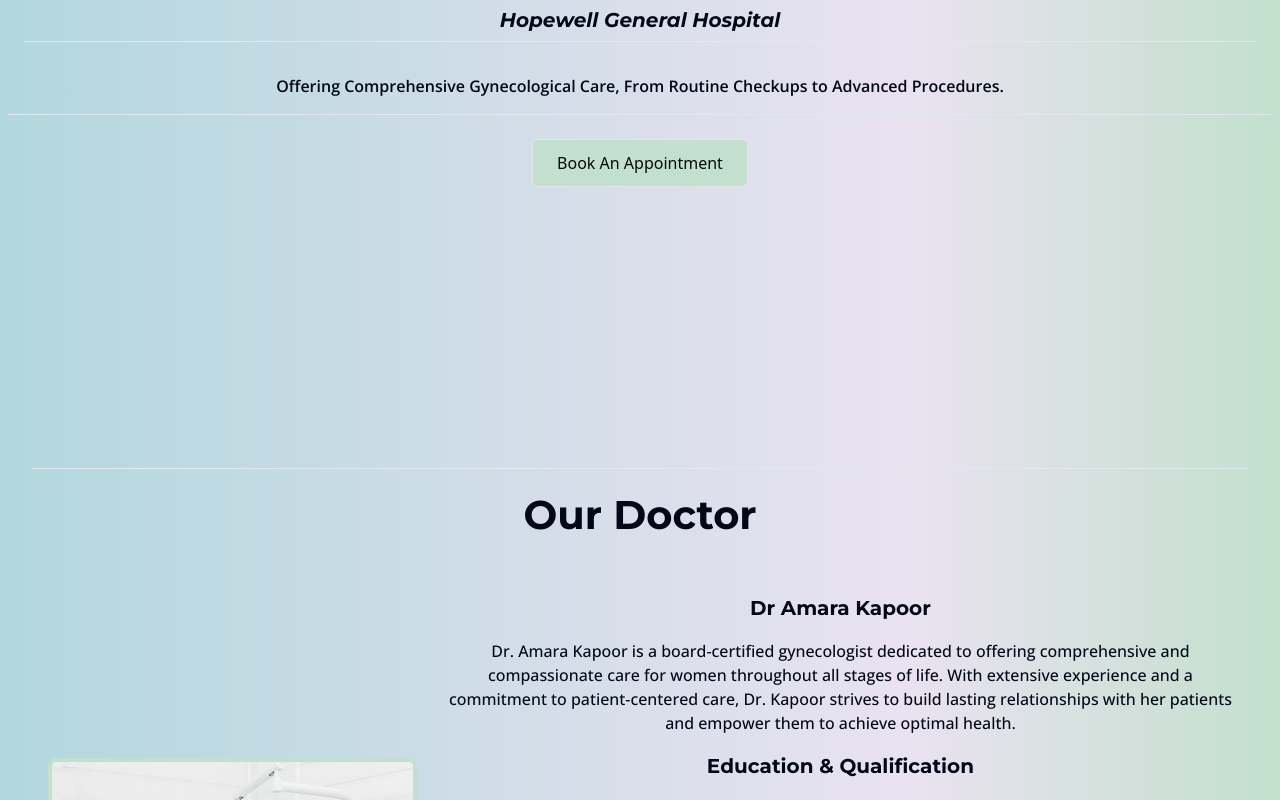
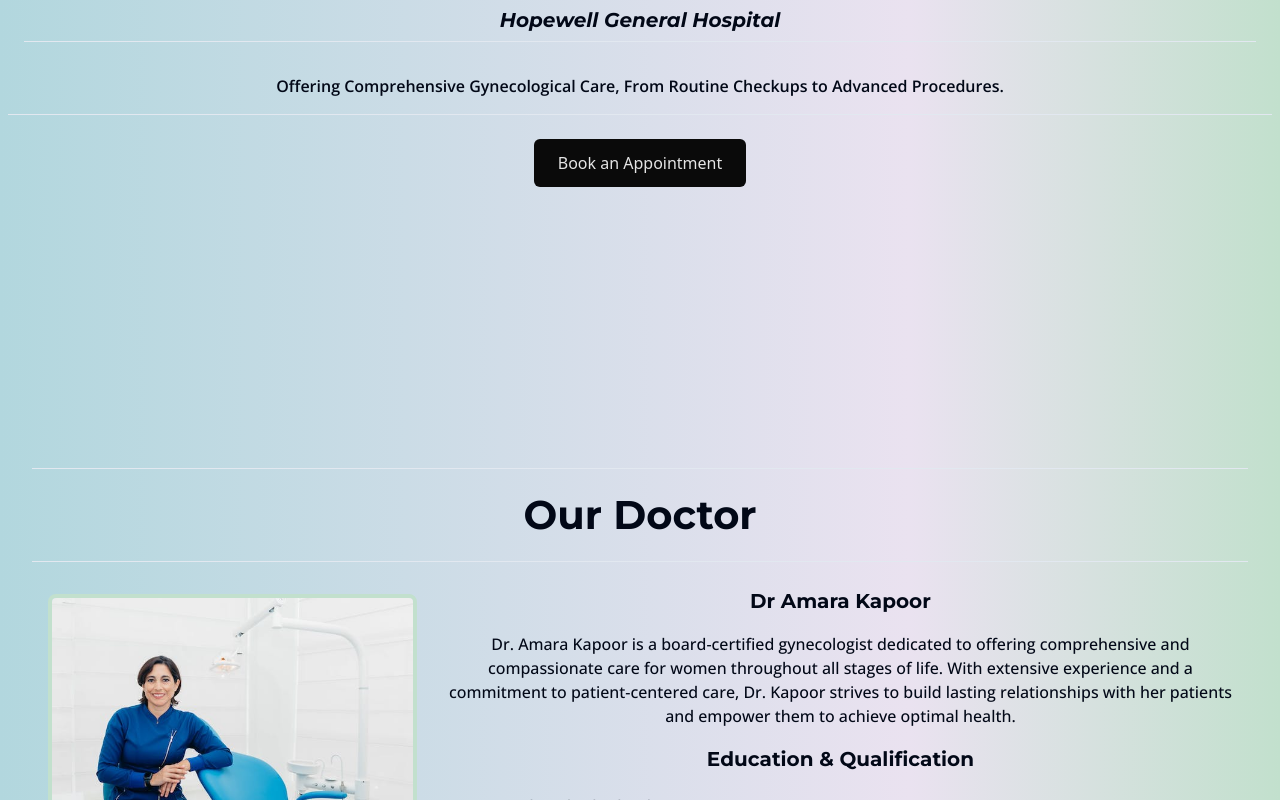
Before and after one commit to mryan-3/hopewell, a React (Vite) app in the folder frontend/: page / in a window 1280 px wide. Shown: the part 420-1220 px from the top of the page. Built offline with nearby package versions, Linux system fonts and the light colour scheme.

Commit message:
Some minor changes to the doctors section

```diff
--- a/frontend/src/components/Doctor.tsx
+++ b/frontend/src/components/Doctor.tsx
@@ -11,12 +11,13 @@ const Doctor: React.FC = () => {
           Our Doctor
         </h1>
       </div>
-      <br />
+
+      <hr className='p-2'/>
       <div className='flex flex-col lg:flex-row '>
-        <div className='flex flex-col w-full p-4 '>
+        <div className='flex flex-col w-full  p-4 '>
           <img
             src={DoctorImage}
-            className='my-auto  rounded-lg border-accent border-4'
+            className='max-w-[100%] h-auto align-middle rounded-lg border-accent border-4'
           />
         </div>
         <div className='flex flex-col px-2 '>
--- a/frontend/src/components/Hero.tsx
+++ b/frontend/src/components/Hero.tsx
@@ -19,14 +19,12 @@ const Hero: React.FC = () => {
         </p>
         <hr />
         <div className='flex items-center justify-center w-full p-6'>
-        <button className='group relative inline-flex h-12 items-center justify-center overflow-hidden rounded-md border border-neutral-200 font-medium'>
-          <div className='inline-flex h-12 translate-x-0 items-center justify-center bg-accent px-6 text-neutral-950 transition group-hover:-translate-x-[150%]'>
-            Book An Appointment
-          </div>
-          <div className='absolute inline-flex h-12 w-full translate-x-[100%] items-center justify-center bg-accent px-6 text-black transition duration-300 group-hover:translate-x-0'>
-            Book An Appointment
-          </div>
-        </button>{' '}
+          <button className='group relative inline-flex h-12 items-center justify-center overflow-hidden rounded-md bg-neutral-950 px-6 font-medium text-neutral-200 transition hover:scale-110'>
+            <span>Book an Appointment</span>
+            <div className='absolute inset-0 flex h-full w-full justify-center [transform:skew(-12deg)_translateX(-100%)] group-hover:duration-1000 group-hover:[transform:skew(-12deg)_translateX(100%)]'>
+              <div className='relative h-full w-8 bg-white/20'></div>
+            </div>
+          </button>
         </div>
       </div>
     </div>
```
